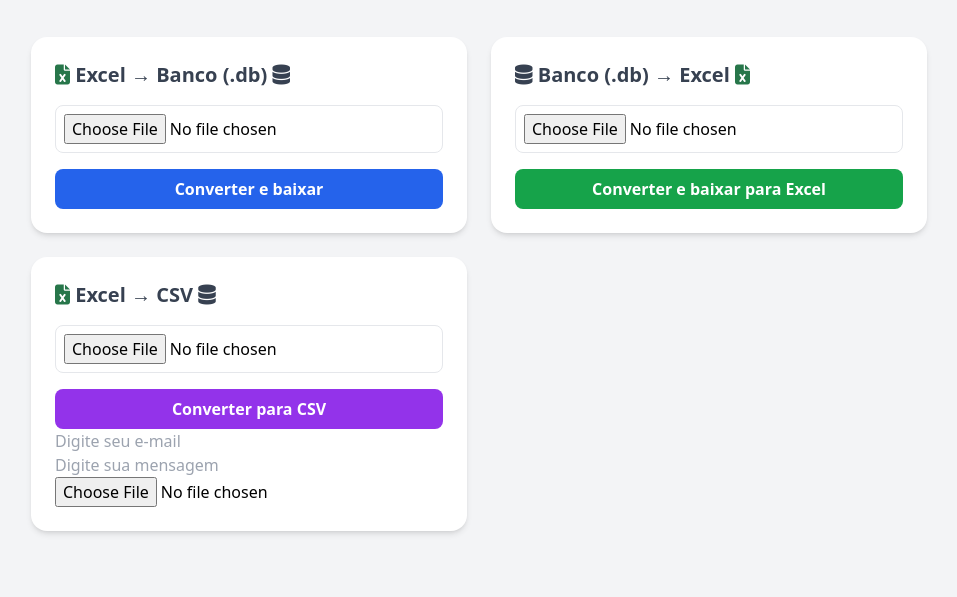
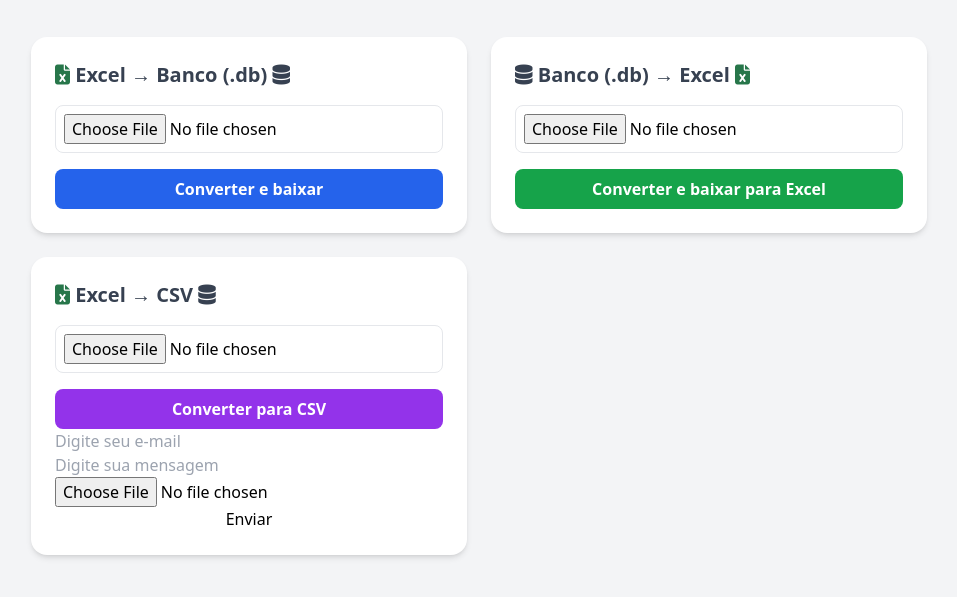
Before and after one commit to GustavoSB3/Automa--oP, a website: page templates/index.html in a window 1280 px wide. Shown: the part 103-700 px from the top of the page, without its empty margins (161-1118 px from the left). Drawn offline with nearby package versions, Linux system fonts and the light colour scheme.

Commit message:
fix:teste3

```diff
--- a/templates/index.html
+++ b/templates/index.html
@@ -114,6 +114,8 @@
           <input type="text" id="message" placeholder="Digite sua mensagem" />
 
           <input type="file" id="sendInput" accept="pdf" />
+
+          <button id="sendButton" onclick="enviarArquivo()">Enviar</button>
         </div>
       </div>
     </div>
```
